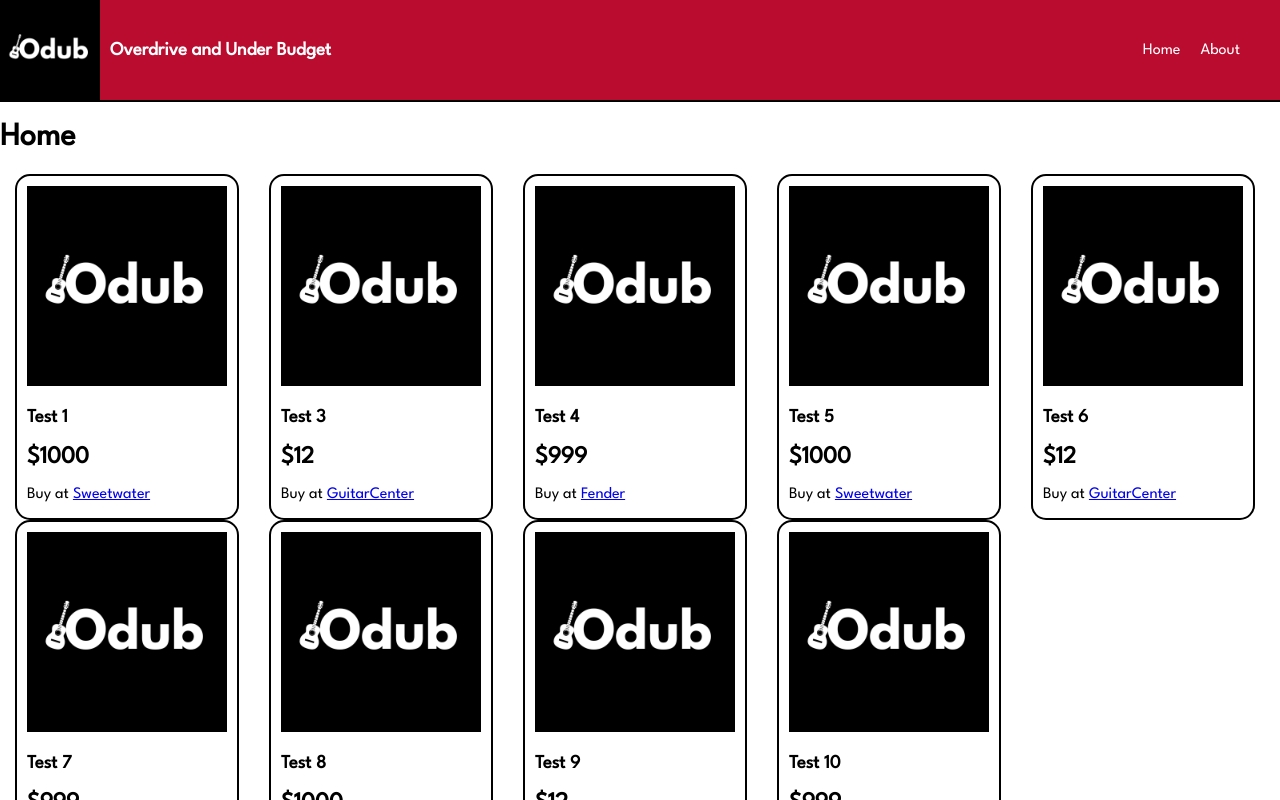
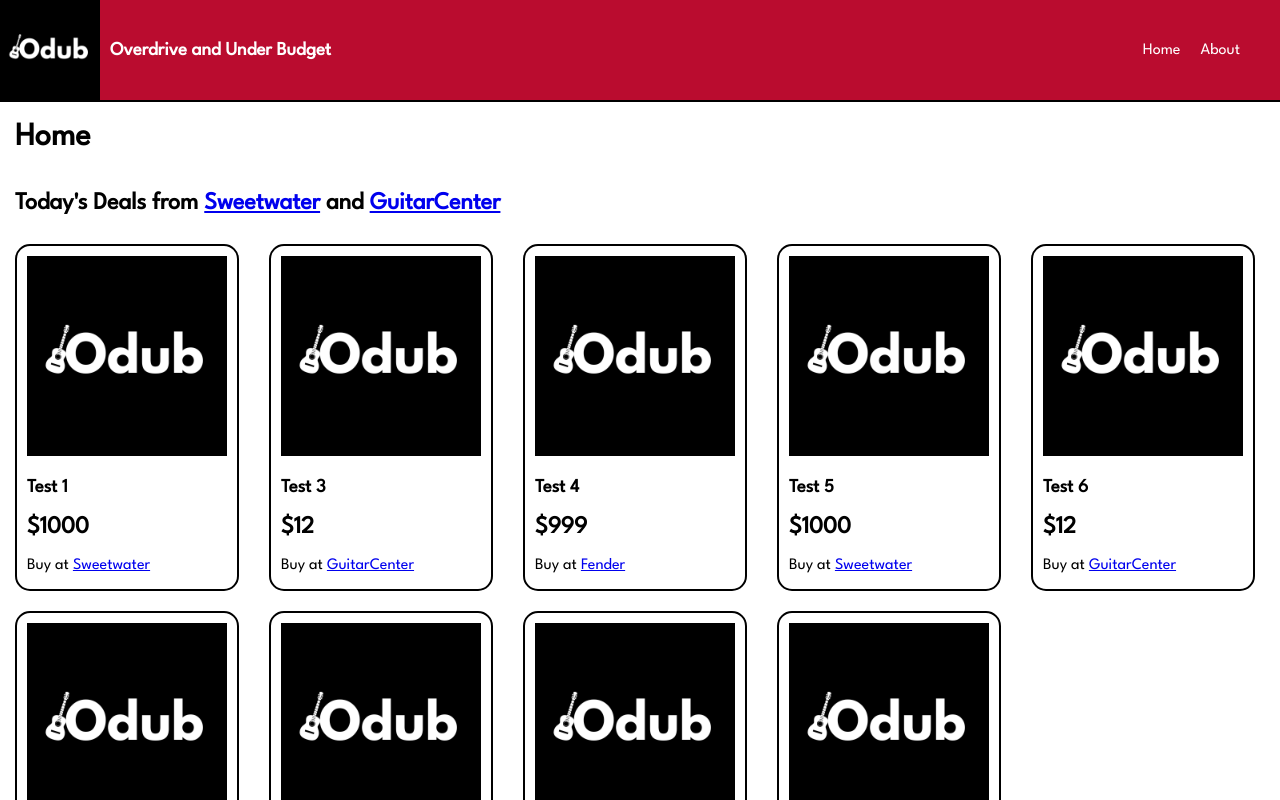
Before and after one commit to nathan-vansickle/odub-frontend, a Vue app in the folder odub-frontend/: page / in a window 1280 px wide. Shown: the top 800 px of the page. Built offline with nearby package versions, Linux system fonts and the light colour scheme.

Commit message:
make cosmetic home page improvements

```diff
--- a/odub-frontend/src/components/PageContent.vue
+++ b/odub-frontend/src/components/PageContent.vue
@@ -1,9 +1,6 @@
 <template>
     <div class="content">
         <div class="product-container">
-            <!-- Will use v-for to iterate over an array of objects
-            containing the data necessary to create each card
-            object -->
             <ProductCard v-for="product in testContent" :key="product.name" :image="product.image" :name="product.name" :price="product.price" :vendor="product.vendor" :link="product.link"/>
         </div>
     </div>
--- a/odub-frontend/src/components/ProductCard.vue
+++ b/odub-frontend/src/components/ProductCard.vue
@@ -29,6 +29,7 @@
     width: 220px;
     margin-left: 15px;
     margin-right: 15px;
+    margin-bottom: 20px;
 }
 
 .card img {
--- a/odub-frontend/src/views/HomePage.vue
+++ b/odub-frontend/src/views/HomePage.vue
@@ -1,6 +1,9 @@
 <template>
     <PageHeader/>
     <h1>Home</h1>
+    <div class="deal-header">
+    <h2>Today's Deals from <a href="https://www.sweetwater.com/dealzone">Sweetwater</a> and <a href="https://www.guitarcenter.com/All-Deals.gc">GuitarCenter</a></h2>
+    </div>
     <PageContent/>
 </template>
 
@@ -16,3 +19,16 @@
 }
 }
 </script>
+
+<style>
+h1 {
+    margin-left: 15px;
+    margin-bottom: 40px;
+}
+
+.deal-header h2 {
+    margin-left: 15px;
+    margin-bottom: 30px;
+}
+
+</style>
```
